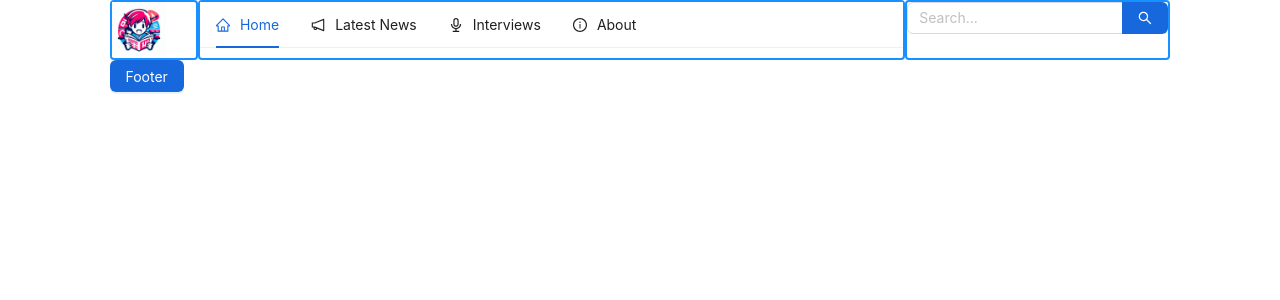
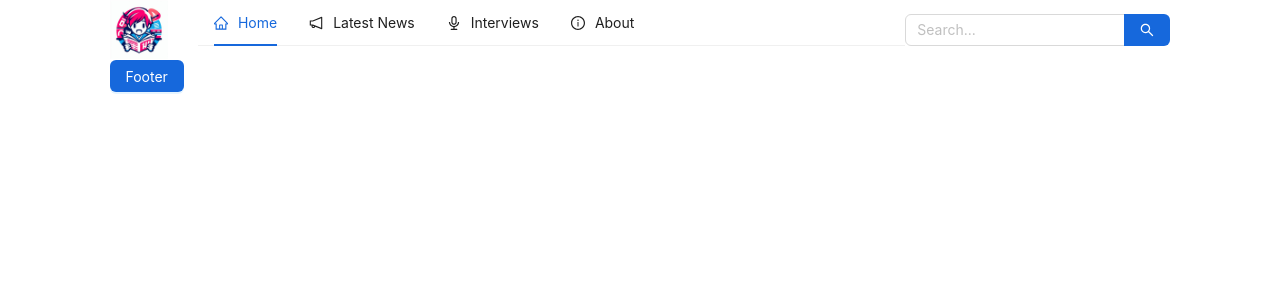
Before and after one commit to heyliceeee/animeNews, a React (Create React App) app in the folder animenews/: page / in a window 1280 px wide. Shown: the top 300 px of the page. Built offline with nearby package versions, Linux system fonts and the light colour scheme.

Commit message:
:sparkles: feat: header

```diff
--- a/animenews/src/header/Header.js
+++ b/animenews/src/header/Header.js
@@ -42,15 +42,15 @@ function Header() {
   return (
 
     <Row>
-      <Col className="gutter-row logo-column" xs={0} sm={0} md={0} lg={0} xl={2} style={{ border: "2px solid #1890ff", borderRadius: "4px", display: 'flex', justifyContent: 'left', alignItems: 'left', height: "60px"}}>
+      <Col className="gutter-row logo-column" xs={0} sm={0} md={0} lg={0} xl={2} style={{ display: 'flex', justifyContent: 'left', alignItems: 'left', height: "60px"}}>
         <Image src={logo} height="99%"/>
       </Col>
 
-      <Col className="gutter-row" xs={6} sm={15} md={16} lg={16} xl={16} style={{ border: "2px solid #1890ff", borderRadius: "4px" }}>
+      <Col className="gutter-row" xs={6} sm={15} md={16} lg={16} xl={16}>
         <Menu onClick={onClick} selectedKeys={[current]} mode="horizontal" items={items} />
       </Col>
 
-      <Col className="gutter-row" xs={18} sm={9} md={8} lg={8} xl={6} style={{ border: "2px solid #1890ff", borderRadius: "4px" }}>
+      <Col className="gutter-row" xs={18} sm={9} md={8} lg={8} xl={6} style={{ display: 'flex', justifyContent: 'left', alignItems: 'center' }}>
         <Search placeholder="Search..." onSearch={onSearch} enterButton />
       </Col>
     </Row>
```
